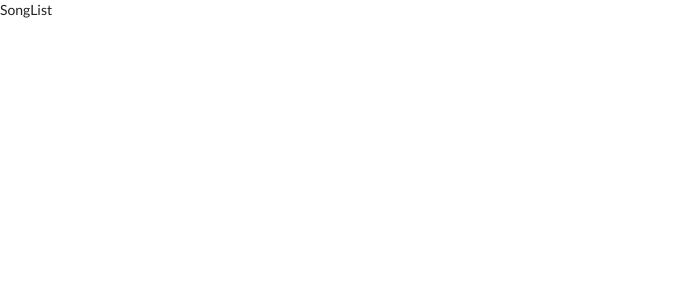
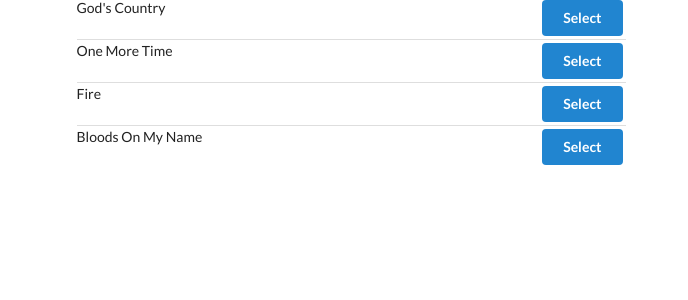
Before and after one commit to cefdev/songs, a React (Create React App) app: page / in a window 1280 px wide. Shown: the top 300 px of the page, without its empty margins (0-688 px from the left). Built offline with nearby package versions, Linux system fonts and the light colour scheme.

Commit message:
Building a list with Redux data

```diff
--- a/src/components/App.js
+++ b/src/components/App.js
@@ -3,8 +3,12 @@
 
 const App = () => {
   return (
-    <div>
-      <SongList />
+    <div className="ui container grid">
+      <div className="ui row">
+        <div className="column eight wide">
+          <SongList />
+        </div>
+      </div>
     </div>
   );
 };
--- a/src/components/SongList.js
+++ b/src/components/SongList.js
@@ -2,9 +2,21 @@
 import { connect } from "react-redux";
 
 class SongList extends Component {
+  renderList() {
+    return this.props.songs.map((song) => {
+      return (
+        <div className="item" key={song.title}>
+          <div className="right floated content">
+            <button className="ui button primary">Select</button>
+          </div>
+          <div className="content">{song.title}</div>
+        </div>
+      );
+    });
+  }
+
   render() {
-    console.log(this.props);
-    return <div>SongList</div>;
+    return <div className="ui divided list">{this.renderList()}</div>;
   }
 }
 
```
